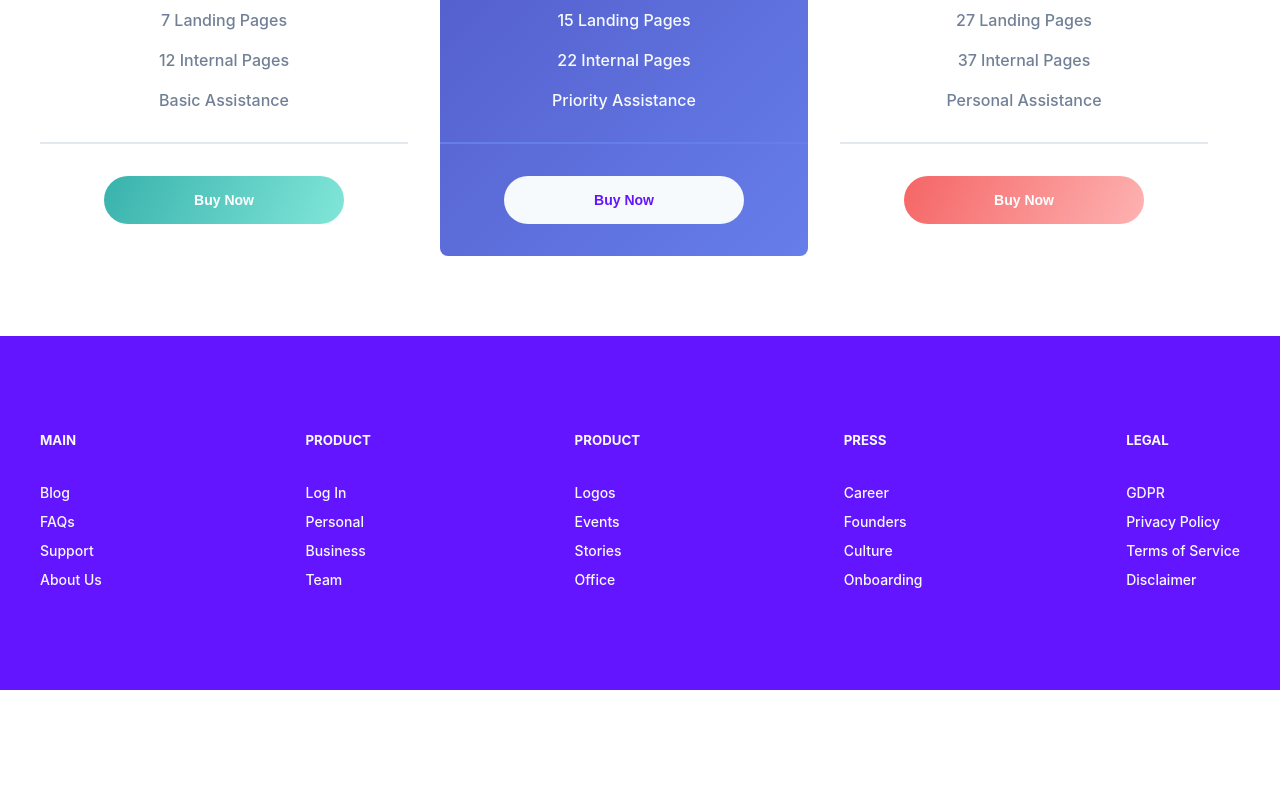
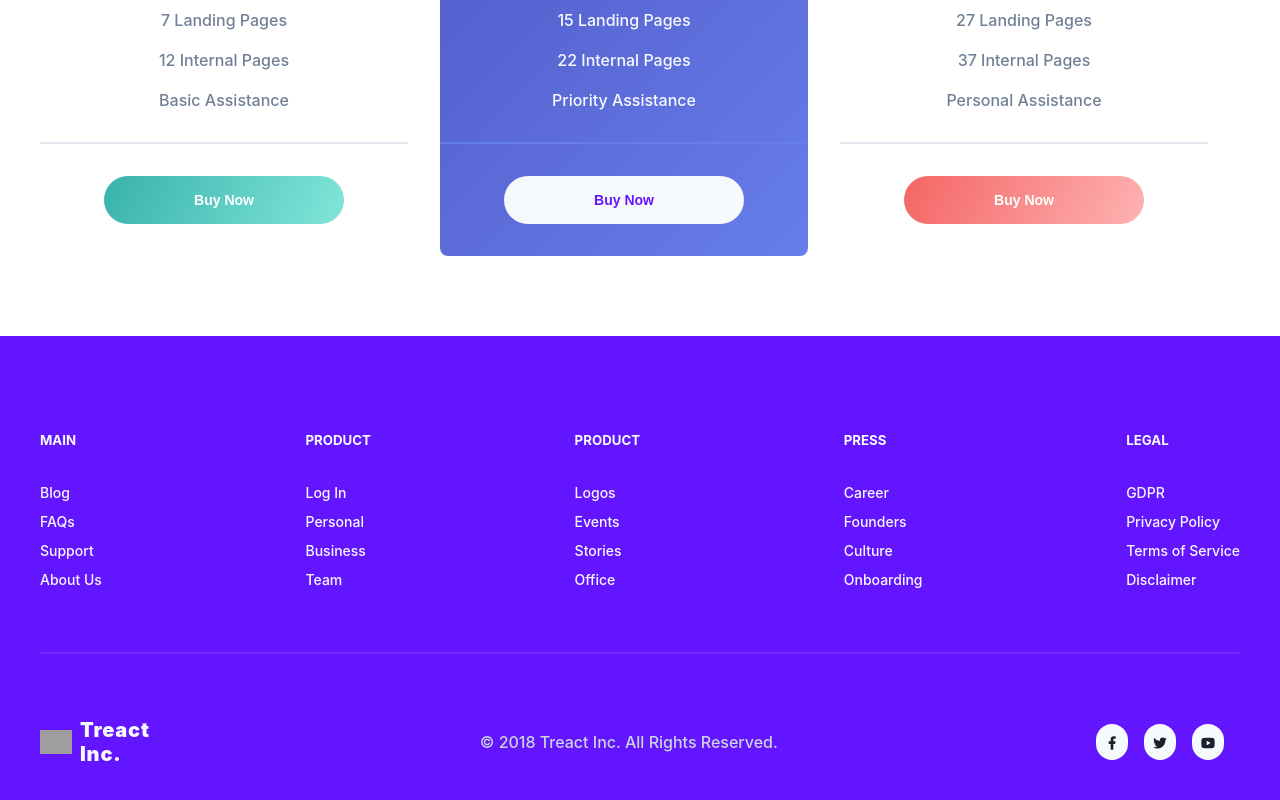
Before and after one commit to Ronaldobboy/First-Final-Project, a plain HTML site: page index.html in a window 1280 px wide. Shown: the part 4545-5345 px from the top of the page. Before the commit the page ends 5235 px from the top, so only its background shows below. Drawn offline with Linux system fonts and the light colour scheme; grey boxes are pictures that could not be loaded.

Commit message:
footer update

```diff
--- a/index.html
+++ b/index.html
@@ -20,7 +20,7 @@
                     <ul class="nav__links">
                         <li><a href="#" class="nav__link">About</a></li>
                         <li><a href="#" class="nav__link">Blog</a></li>
-                        <li><a href="#" class="nav__link">Pricing</a></li>
+                        <li><a href="#pricing" class="nav__link">Pricing</a></li>
                         <li><a href="#" class="nav__link">Contact Us</a></li>
                         <li><a href="#" class="nav__link">Login</a></li>
                         <li><a href="#" class="nav__link purple-link">Sign Up</a></li>
@@ -346,6 +346,18 @@
                             </div>
                         </div>
                         <div class="footer__divider"></div>
+                        <div class="footer__info">
+                            <div class="footer__logo">
+                                <img class="footer__logo--img" src="https://treact.owaiskhan.me/static/media/logo-light.d9a5d1b5be5ea077b26864fdfc2e96a4.svg" alt="">
+                                <h5 class="footer__logo--title">Treact Inc.</h5>
+                            </div>
+                            <p class="footer__para">© 2018 Treact Inc. All Rights Reserved.</p>
+                            <div class="footer__links">
+                                <a class="footer__link--wrapper" href="https://www.facebook.com/"><svg class="footer__link" fill="currentColor" viewBox="0 0 24 24"><path d="M14 13.5h2.5l1-4H14v-2c0-1.03 0-2 2-2h1.5V2.14c-.326-.043-1.557-.14-2.857-.14C11.928 2 10 3.657 10 6.7v2.8H7v4h3V22h4v-8.5z"></path></svg></a>
+                                <a class="footer__link--wrapper" href="https://www.twitter.com/"><svg class="footer__link" fill="currentColor" viewBox="0 0 24 24"><path d="M22.162 5.656a8.384 8.384 0 01-2.402.658A4.196 4.196 0 0021.6 4c-.82.488-1.719.83-2.656 1.015a4.182 4.182 0 00-7.126 3.814 11.874 11.874 0 01-8.62-4.37 4.168 4.168 0 00-.566 2.103c0 1.45.738 2.731 1.86 3.481a4.168 4.168 0 01-1.894-.523v.052a4.185 4.185 0 003.355 4.101 4.21 4.21 0 01-1.89.072A4.185 4.185 0 007.97 16.65a8.394 8.394 0 01-6.191 1.732 11.83 11.83 0 006.41 1.88c7.693 0 11.9-6.373 11.9-11.9 0-.18-.005-.362-.013-.54a8.496 8.496 0 002.087-2.165z"></path></svg></a>
+                                <a class="footer__link--wrapper" href="https://www.youtube.com/"><svg class="footer__link" fill="currentColor" viewBox="0 0 24 24"><path d="M21.543 6.498C22 8.28 22 12 22 12s0 3.72-.457 5.502c-.254.985-.997 1.76-1.938 2.022C17.896 20 12 20 12 20s-5.893 0-7.605-.476c-.945-.266-1.687-1.04-1.938-2.022C2 15.72 2 12 2 12s0-3.72.457-5.502c.254-.985.997-1.76 1.938-2.022C6.107 4 12 4 12 4s5.896 0 7.605.476c.945.266 1.687 1.04 1.938 2.022zM10 15.5l6-3.5-6-3.5v7z"></path></svg></a>
+                            </div>
+                        </div>
                     </div>
                 </div>
             </footer>
--- a/style.css
+++ b/style.css
@@ -17,6 +17,7 @@ a {
 
 html {
     scroll-behavior: smooth;
+    transition: all 300ms ease;
 }
 
 body {
@@ -908,5 +909,72 @@ FOOTER
 }
 
 .footer__divider {
-    margin: 6px;
+    margin: 64px 0px;
+    width: 100%;
+    border-bottom-width: 2px;
+    border-color: rgb(116 44 255);
 }
+
+.footer__info {
+    display: flex;
+    align-items: center;
+    justify-content: space-between;
+}
+
+.footer__links {
+    margin-top: 0px;
+    padding: 0px;
+    border-bottom: 0px;
+    display: flex;
+}
+
+.footer__logo {
+    display: flex;
+    align-items: center;
+}
+
+.footer__logo--img {
+    width: 32px;
+    max-width: 100%;
+    height: auto;
+
+}
+
+.footer__logo--title {
+    width: 100%;
+    margin-bottom: 0px;
+    margin-left: 8px;
+    font-size: 20px;
+    font-weight: 900;
+    letter-spacing: .8px;
+    color: rgb(247 250 252);
+}
+
+.footer__para {
+    font-size: 16px;
+    font-weight: 500;
+    margin-top: 0px;
+    text-align: center;
+    color: rgb(203 213 224);
+}
+
+.footer__link--wrapper {
+    margin-right: 16px;
+    cursor: pointer;
+    padding: 8px;
+    border-radius: 99px;
+    color: rgb(26 32 44 );
+    background-color: rgb(247 250 252);
+    transition: all 300ms ease;
+}
+
+.footer__link--wrapper:hover {
+    opacity: .8;
+
+}
+
+.footer__link {
+    height: 16px;
+    width: 16px;
+    vertical-align: middle;
+}
```
